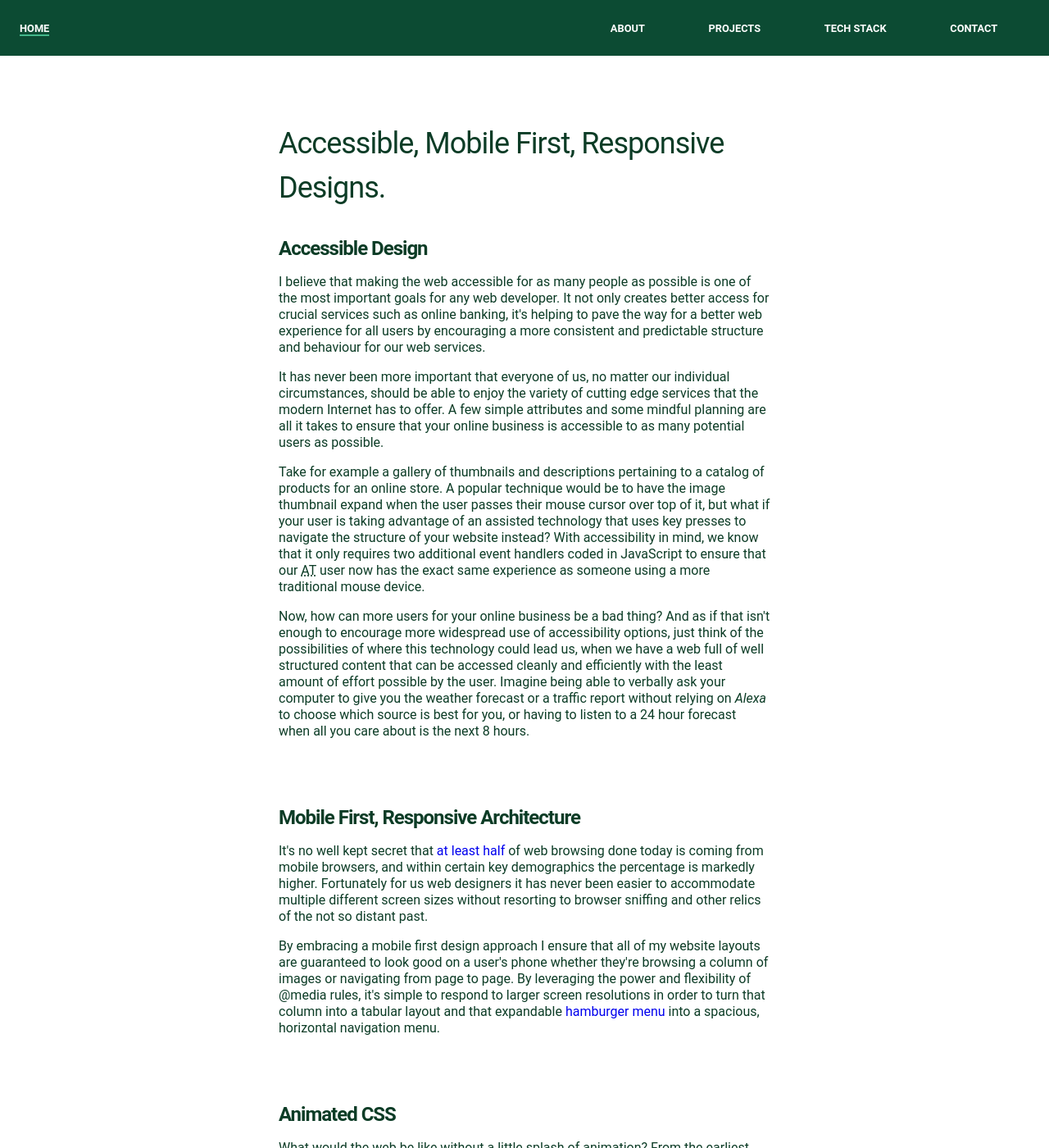
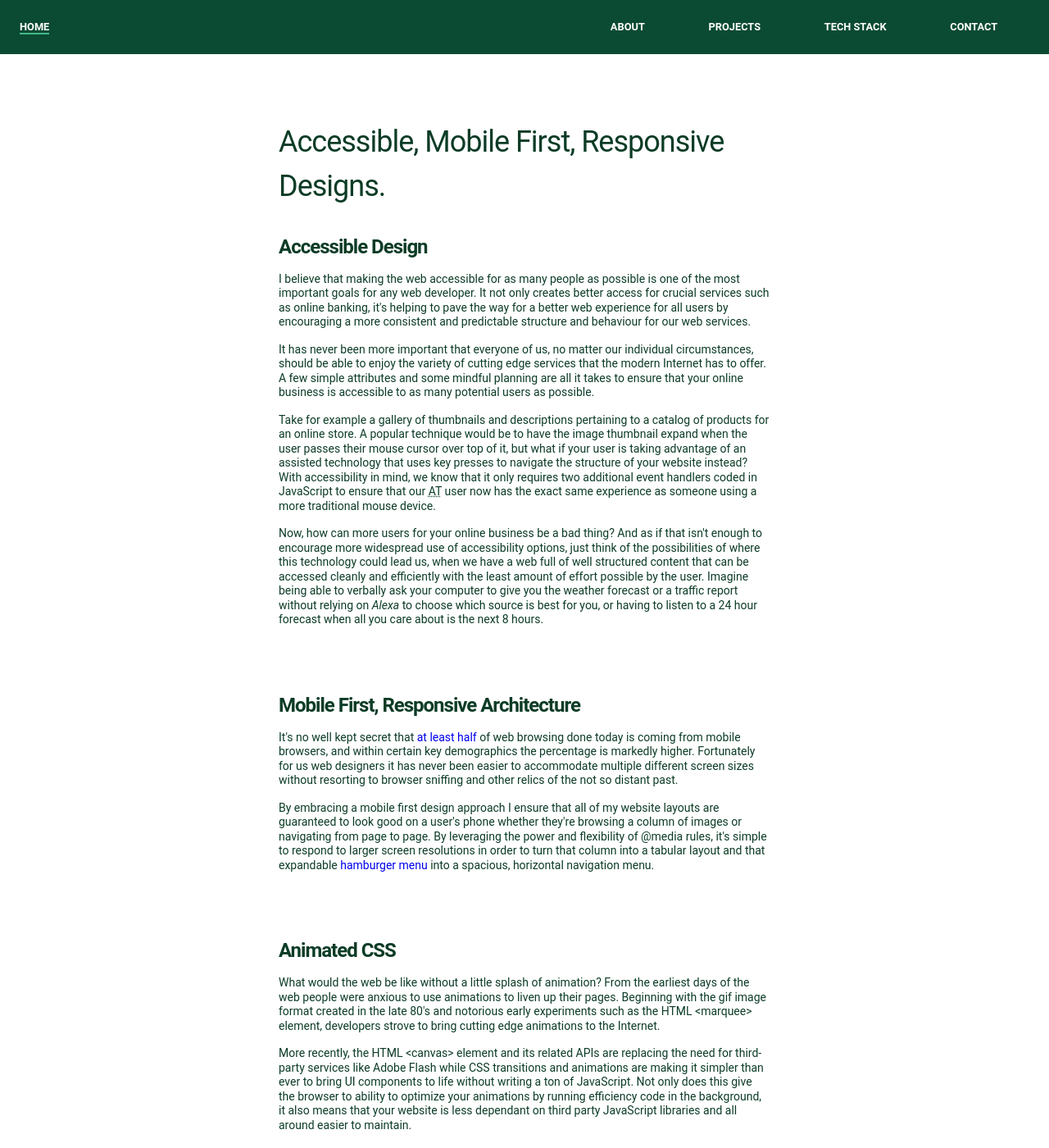
Before and after one commit to gif007/gif007.github.io, a Jekyll site: the page built from index.html, in a window 1280 px wide and 1400 px high. Shown: the whole window at 82% size. Built offline with Jekyll 4.4.1, drawn with Linux system fonts in a browser that asks for light colours.

Commit message:
made some tweaks to font size and container widths

```diff
--- a/_sass/main.scss
+++ b/_sass/main.scss
@@ -49,7 +49,7 @@
 
 html, body {
 	box-sizing: border-box;
-	font-size: 16px;
+	font-size: 14px;
 	font-family: "Roboto", Corbel, Avenir, "Lucida Grande", "Lucida Sans", sans-serif;
 	color: #0C3C26;
 	line-height: 1.25;
@@ -127,7 +127,7 @@
 	font-size: 2.25rem;
 	letter-spacing: -1px;
 	line-height: 1.5;
-	width: 600px;
+	width: 300px;
 }
 
 h2 {
@@ -158,7 +158,7 @@
 /* Style Index */
 
 article {
-	width: 600px;
+	width: 300px;
 	margin-top: 2rem;
 }
 
@@ -183,3 +183,14 @@
 	width: 75px;
 	height: 75px;
 }
+
+@media screen and (min-width: 601px) {
+    html {
+        font-size: 16px;
+    }
+
+	h1, article {
+		width: 600px;
+	}
+
+}
```
